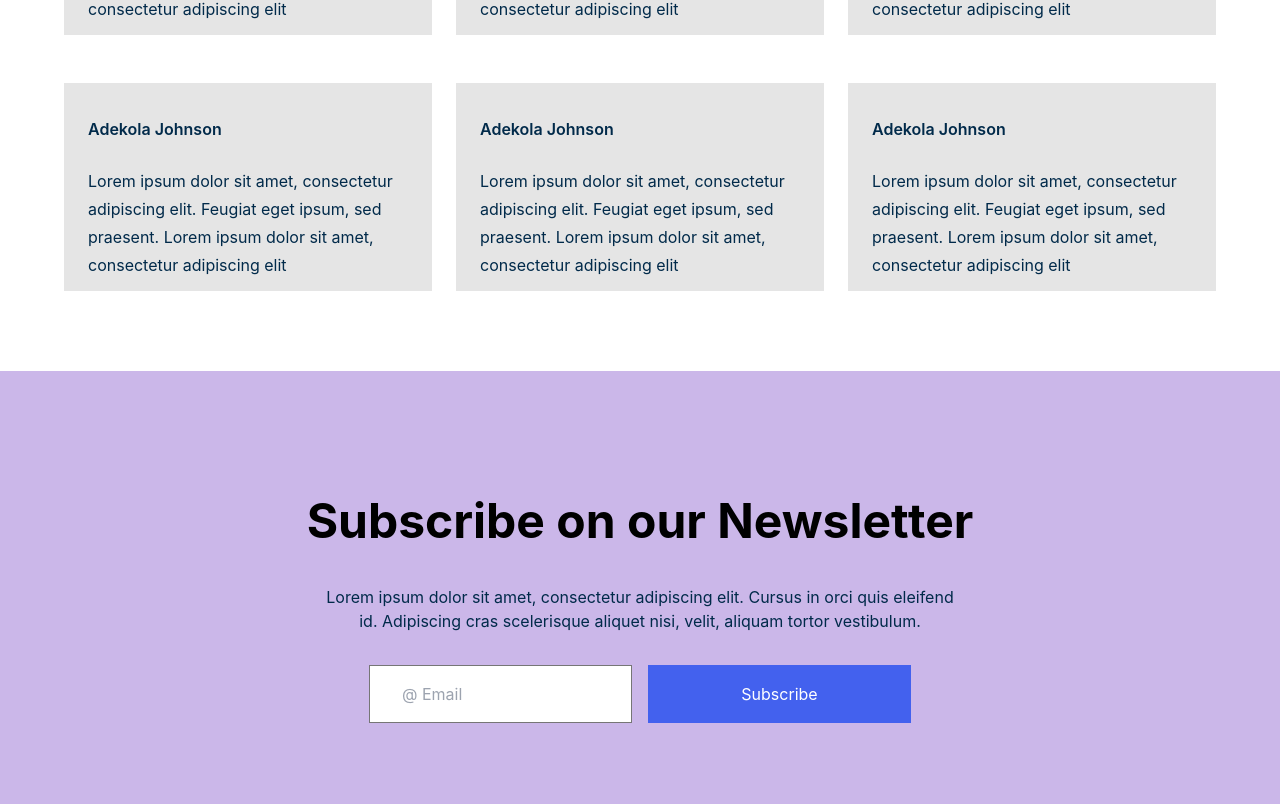
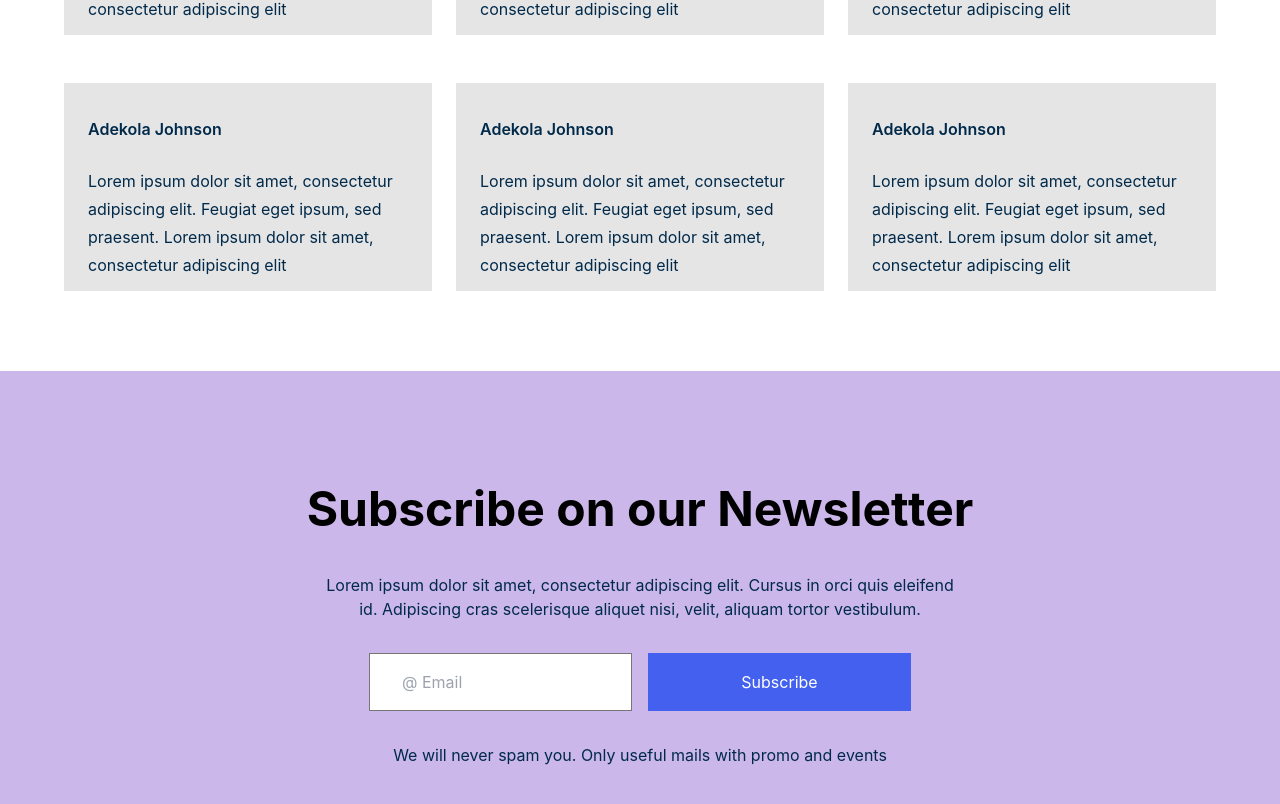
Before and after one commit to Danny4life/fintech.africa, a React (Vite) app: page /homepage in a window 1280 px wide. Shown: the part 2697-3501 px from the top of the page. Built offline with nearby package versions, Linux system fonts and the light colour scheme.

Commit message:
add no spam text to footer

```diff
--- a/src/pages/landing-page/Homepage.jsx
+++ b/src/pages/landing-page/Homepage.jsx
@@ -349,8 +349,8 @@ const Homepage = () => {
                     <div className="box-border pt-8 lg:gap-4 lg:flex">
                         <input className="mb-8 text-base font-normal text-[#767676] leading-6 w-[263px] h-[58px] bg-[#FFFFFF] py-4 px-8 border border-[#767676]" placeholder="@ Email"></input>
                         <button className="text-base text-[#FFFFFF] font-normal leading-6 w-[263px] h-[58px] bg-[#4361EE] py-4 px-8">Subscribe</button>
-
                     </div>
+                    <p className="text-base text-[#012A4A] leading-6 font-normal">We will never spam you. Only useful mails with promo and events</p>
                 </div>
             </footer>
         </section>
```
